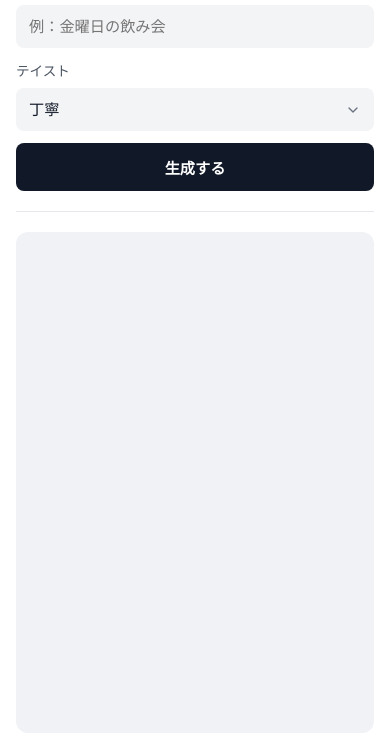
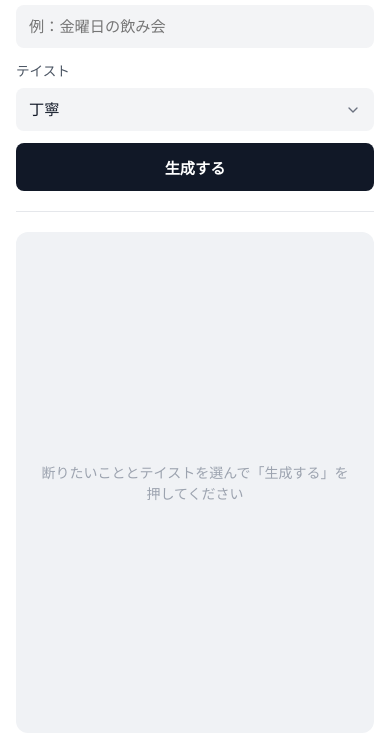
Before and after one commit to yasuhirokikuchi/iiwakegenerator, a website built with Vite: page index.html in a window 390 px wide. Shown: the part 91-844 px from the top of the page. Built offline with nearby package versions, Linux system fonts and the light colour scheme.

Commit message:
updeta: ウェルカム画面の追加

```diff
--- a/index.html
+++ b/index.html
@@ -58,8 +58,10 @@
           aria-live="polite"
           aria-relevant="additions"
         >
-          <div class="message incoming">
-            <div class="bubble-wrapper"></div>
+          <div id="chat-empty-state" class="chat-empty-state">
+            <p class="chat-empty-state-text">
+              断りたいこととテイストを選んで「生成する」を押してください
+            </p>
           </div>
         </div>
       </div>
--- a/src/main.js
+++ b/src/main.js
@@ -3,6 +3,7 @@ import "./style.css";
 const excuseForm = document.getElementById("excuse-form");
 const generateBtn = document.getElementById("generate-btn");
 const chatWindow = document.getElementById("chat-window");
+const chatEmptyState = document.getElementById("chat-empty-state");
 const eventInput = document.getElementById("event");
 const toneSelect = document.getElementById("tone");
 const eventError = document.getElementById("event-error");
@@ -61,6 +62,12 @@ function removeTypingIndicator(indicator) {
   indicator?.remove();
 }
 
+function hideEmptyState() {
+  if (!chatEmptyState || chatEmptyState.hidden) return;
+  chatEmptyState.hidden = true;
+  chatEmptyState.setAttribute("aria-hidden", "true");
+}
+
 excuseForm.addEventListener("submit", (event) => {
   event.preventDefault();
   handleGenerate();
@@ -74,6 +81,7 @@ async function handleGenerate() {
   }
 
   clearEventError();
+  hideEmptyState();
   setLoading(true);
   const typingIndicator = showTypingIndicator();
 
--- a/src/style.css
+++ b/src/style.css
@@ -203,6 +203,25 @@ select:disabled {
   gap: 16px;
 }
 
+.chat-empty-state {
+  flex: 1;
+  display: flex;
+  align-items: center;
+  justify-content: center;
+  padding: 24px 16px;
+}
+
+.chat-empty-state[hidden] {
+  display: none;
+}
+
+.chat-empty-state-text {
+  font-size: 0.875rem;
+  color: #9ca3af;
+  line-height: 1.5;
+  text-align: center;
+}
+
 @keyframes flyIn {
   from {
     opacity: 0;
@@ -403,6 +422,10 @@ select:disabled {
     min-height: 240px;
   }
 
+  .chat-empty-state {
+    padding: 16px 8px;
+  }
+
   .bubble-wrapper {
     max-width: 100%;
   }
```
